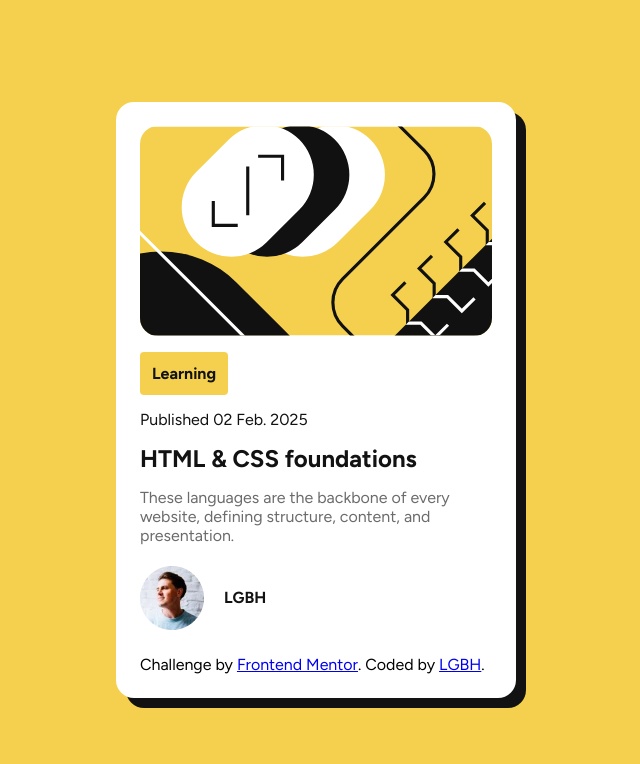
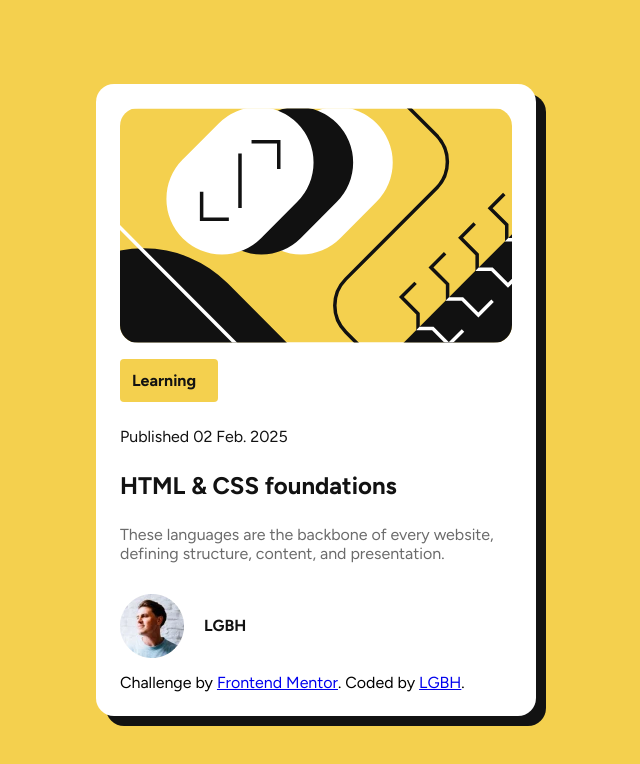
Before and after one commit to LGBH/Blog-preview-card, a plain HTML site: page index.html in a window 1280 px wide. Shown: the whole page, without its empty margins (324-964 px from the left). Drawn offline with Linux system fonts and the light colour scheme.

Commit message:
Add files via upload

```diff
--- a/style.css
+++ b/style.css
@@ -34,7 +34,8 @@ body {
 .card__container {
   font-family: 'Figtree';
   background-color: var(--White);
-  width: 400px;
+  max-width: 440px;
+  min-height: 375px;
   padding: 24px;
   border-radius: 18px;
   box-shadow: 10px 10px var(--Gray950); /* sombra */
@@ -49,11 +50,15 @@ body {
 /* Contenido de la tarjeta */
 
 .article__content {
-    display: inline-block;
+    display: flex;
+    flex-direction: column;
+    gap: 10px;
+    justify-content: center;
 
   .article__tag {
     background-color: var(--Yellow);
     display: inline-block;
+    width: 25%;
     margin-top: 12px;
     padding: 12px;
     border-radius: 4px;
@@ -98,7 +103,3 @@ body {
     margin-left: 20px;
   }
 }
-
-.attribution{
-    margin-top: 10px;
-}
```
